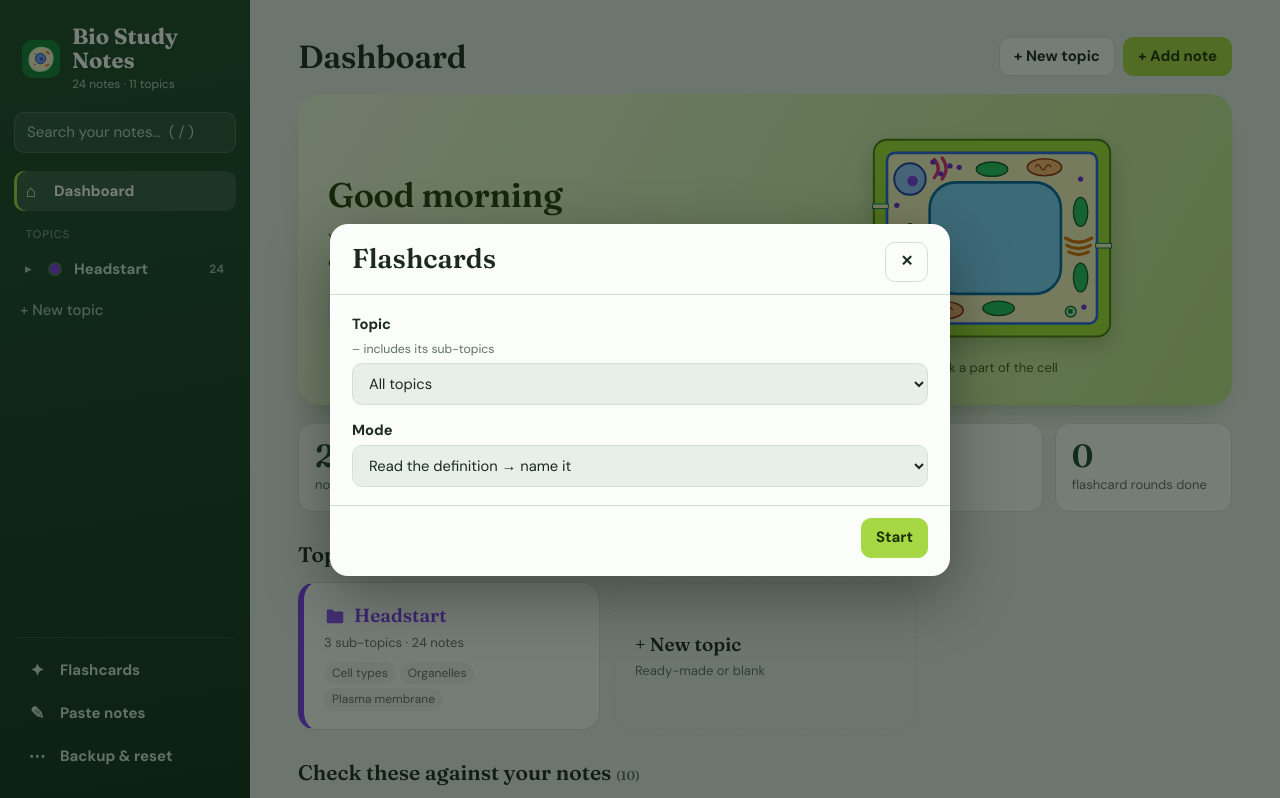
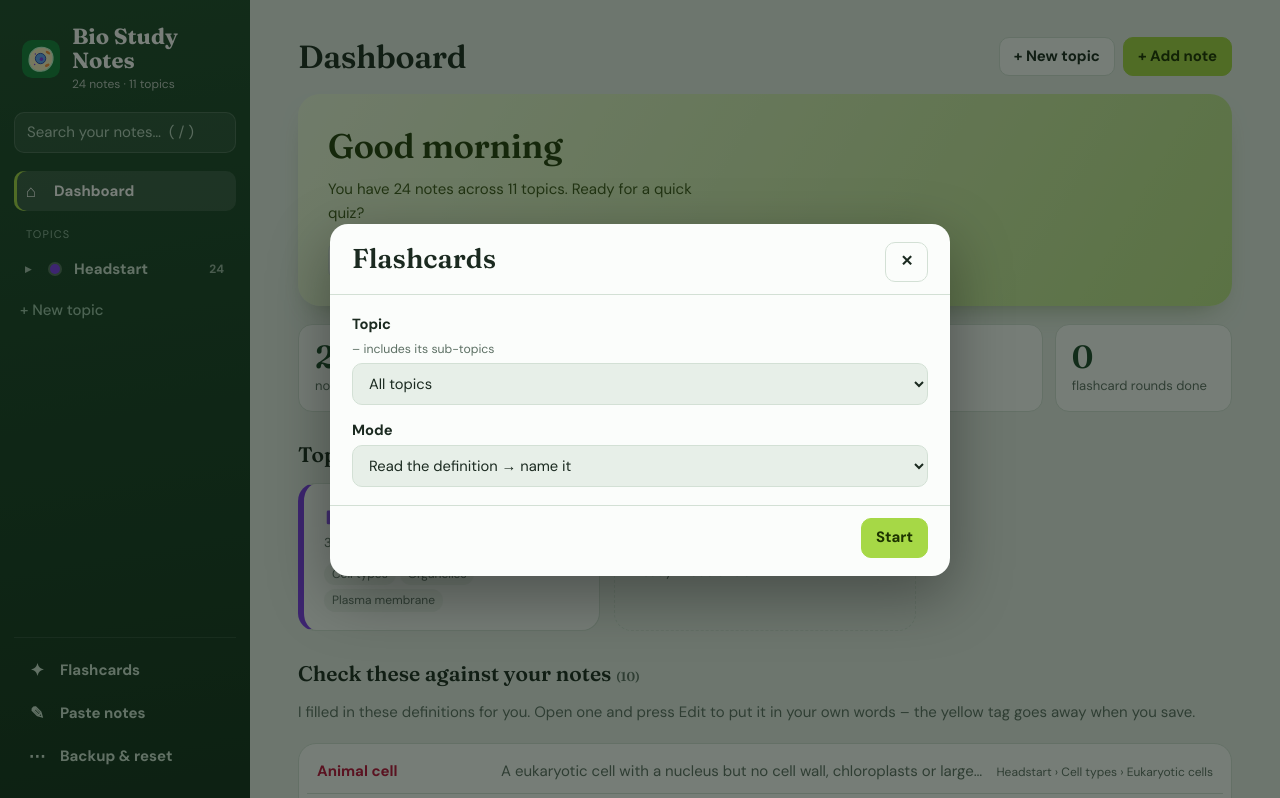
Before and after one commit to CaseoH231/bio-study, a website with bundled scripts: page index.html in a window 1280 px wide. Both pictures are taken after a click on the button "Start flashcards". Shown: the top 798 px of the page. Built offline with nearby package versions, Linux system fonts and the light colour scheme; files whose address does not match are found by name.

Commit message:
Dashboard: remove the plant cell picture (the previous commit only bumped the cache)
Co-Authored-By: Claude Opus 5.5 <noreply@anthropic.com>
Claude-Session: https://claude.ai/code/session_01CqFkspLbgbr14JNBsM85ut

```diff
--- a/app.js
+++ b/app.js
@@ -195,7 +195,7 @@ function dashboard() {
     <section class="hero"><div class="hello"><h2>${hr < 12 ? 'Good morning' : hr < 18 ? 'Good afternoon' : 'Good evening'}</h2>
       <p>${notes.length ? `You have ${notes.length} notes across ${db.topics.length} topic${db.topics.length === 1 ? '' : 's'}. Ready for a quick quiz?` : 'Add your first notes, or pick a ready-made topic.'}</p>
       <div class="row"><button class="primary ai-only" data-act="scan">📷 Scan a photo of my notes</button>${notes.length ? '<button data-act="cards">Start flashcards</button>' : ''}</div></div>
-      <div class="hero-art">${cellSVG('plant')}<small>Click a part of the cell</small></div></section>
+      </section>
     <div class="stats">${stat(notes.length, 'notes')}${stat(db.topics.length, 'topics')}${stat(figs, 'with a diagram')}${stat(points, 'key points')}${stat(db.rounds || 0, 'flashcard rounds done')}</div>
     <h3 class="sect-h">Topics</h3>
     ${db.topics.length ? `<div class="tgrid">${kids().map(folderCard).join('')}
@@ -333,10 +333,10 @@ $('#main').addEventListener('keydown', (ev) => {
   if (p && (ev.key === 'Enter' || ev.key === ' ')) { ev.preventDefault(); openPart(p.dataset.k, $('title', p).textContent); }
 });
 $('#main').addEventListener('mouseover', (ev) => {
-  const tip = $('#ex-tip') || $('.hero-art small');
+  const tip = $('#ex-tip');
   if (!tip) return;
   const p = ev.target.closest('.part');
-  tip.textContent = p ? `${$('title', p).textContent} – click to open` : tip.closest('.hero-art') ? 'Click a part of the cell' : ' ';
+  tip.textContent = p ? `${$('title', p).textContent} – click to open` : ' ';
 });
 
 function newTopic(name, parent = null) {
--- a/style.css
+++ b/style.css
@@ -82,9 +82,6 @@ main { padding: 32px clamp(16px, 4vw, 48px) 60px; max-width: 1180px; width: 100%
 .hello .primary { background: var(--pri); border-color: var(--pri); color: #fff; }
 .hello .primary:hover { background: #2a6340; border-color: #2a6340; }
 .row { display: flex; gap: 8px; flex-wrap: wrap; }
-.hero-art { flex: 1 1 280px; max-width: 420px; text-align: center; }
-.hero-art svg { display: block; width: 100%; height: auto; filter: drop-shadow(0 8px 10px rgb(40 70 10 / .25)); }
-.hero-art small { color: var(--hero-sub); font-size: 13px; }
 .stats { display: grid; grid-template-columns: repeat(auto-fit, minmax(140px, 1fr)); gap: 12px; }
 .stat { background: var(--panel); border: 1px solid var(--line); border-radius: 14px; padding: 14px 16px; }
 .stat b { display: block; font: 600 32px/1.1 var(--serif); color: var(--stat); }
--- a/sw.js
+++ b/sw.js
@@ -1,6 +1,6 @@
 // Service worker: lets the installed app open with no internet.
 // Network first (so updates show straight away), saved copy when offline. Bump CACHE on each release.
-const CACHE = 'bio-study-v19';
+const CACHE = 'bio-study-v20';
 const FILES = ['./', 'index.html', 'style.css', 'app.js', 'data.js', 'diagrams.js', 'presets.js', 'refs.js', 'upgrades.js', 'sync.js', 'manifest.webmanifest',
   'icons/icon.svg', 'img/animal-cell.jpg', 'img/er.jpg', 'img/golgi.jpg', 'img/lysosome.jpg', 'img/mitochondria.jpg', 'img/ribosome.jpg', 'img/slides/nucleus-slide19.jpg', 'img/notes/phospholipid-bilayer.jpg', 'img/notes/micelle.jpg', 'img/notes/amphipathic-molecule.jpg', 'img/ref/animal-cell.svg', 'img/ref/plant-cell.svg', 'img/ref/mitochondrion.svg', 'img/ref/nucleus.svg', 'img/ref/endomembrane.svg', 'img/ref/golgi.svg', 'img/ref/ribosome.svg', 'img/ref/chloroplast.svg', 'img/ref/peroxisome.svg', 'icons/icon-192.png', 'icons/icon-512.png'];
 
```
